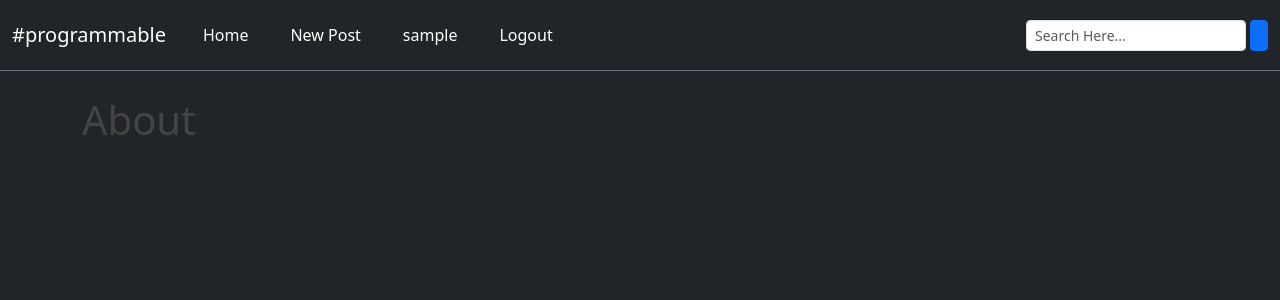
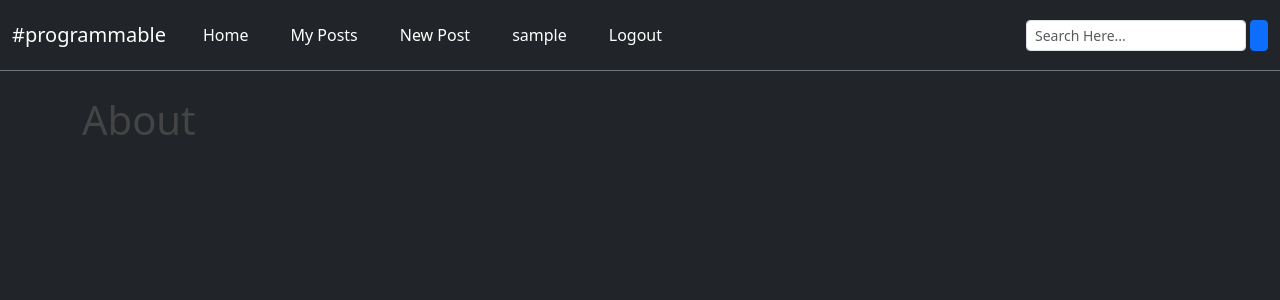
Before and after one commit to zFl4wless/26-sommercamp-social-media-app, a Django app: page /about/ in a window 1280 px wide. Shown: the top 300 px of the page. Run offline with Django 4.2, Linux system fonts and the light colour scheme; the visitor is signed in with stand-in values (Sample User, id 1); some libraries are stand-ins or nearby versions.

Commit message:
feat: adds profile picture and styling (#9)
* feat: adds profile picture

* feat: new profile styling

* feat: exchanges some blocks

* style/some_styling

```diff
--- a/templates/base.html
+++ b/templates/base.html
@@ -37,6 +37,9 @@
             </a>
 
             {% if user.is_authenticated %}
+                <a href="{% url 'user-posts' user %}" class="btn text-white m-2">
+                    <i class="fa-solid fa-crown"></i> My Posts
+                </a>
                 <a href="{% url 'post-create' %} " class="btn text-white m-2">
                     <i class="fas fa-user-edit"></i> New Post
                 </a>
```
